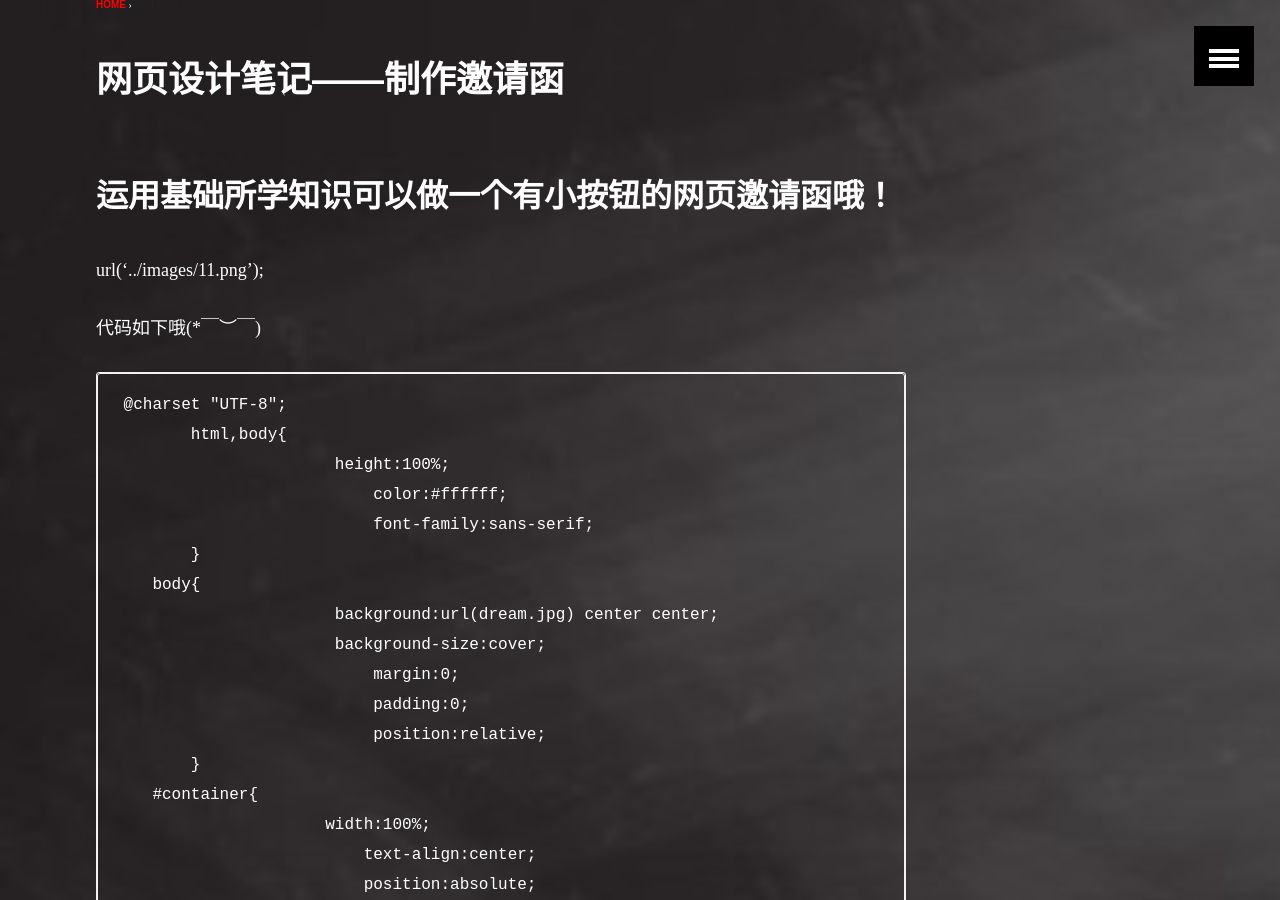
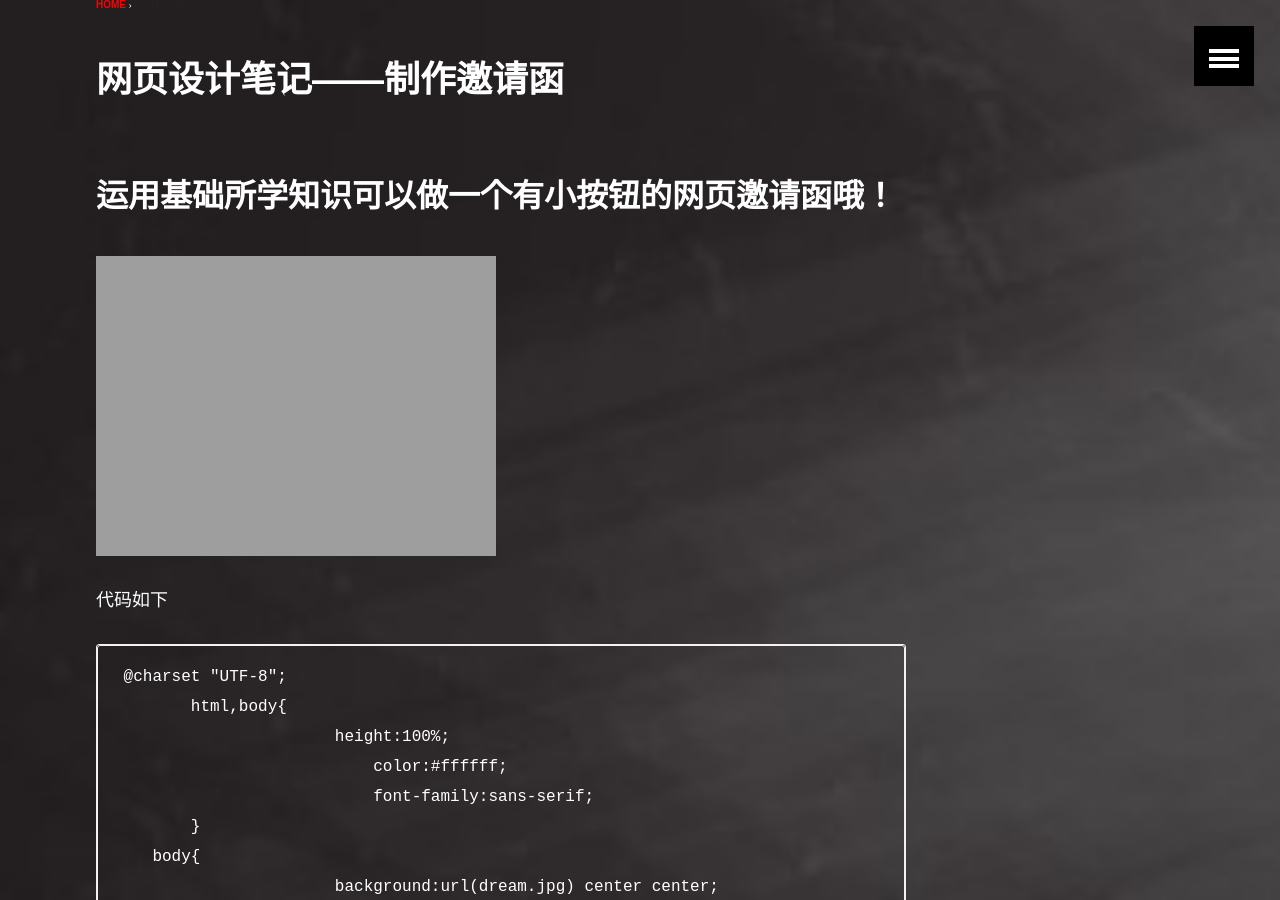
Before and after one commit to q3466141541/q3466141541.github.io, a Jekyll site: the page built from _posts/2018-01-03-网页设计笔记——制作邀请函.md, in a window 1280 px wide and 900 px high, scrolled down 1276 px. Built offline with Jekyll 4.4.1, drawn with Linux system fonts in a browser that asks for light colours.

Commit message:
Update 2018-01-03-网页设计笔记——制作邀请函.md

````diff
--- a/_posts/2018-01-03-网页设计笔记——制作邀请函.md
+++ b/_posts/2018-01-03-网页设计笔记——制作邀请函.md
@@ -8,9 +8,9 @@ image:
   feature: A.jpeg
 ---
 ## 运用基础所学知识可以做一个有小按钮的网页邀请函哦！
-url('../images/11.png');
+![image](http://q3466141541.github.io/images/invitation.png)
 
-代码如下哦(*￣︶￣)
+代码如下
 
 ```
  @charset "UTF-8";
````
